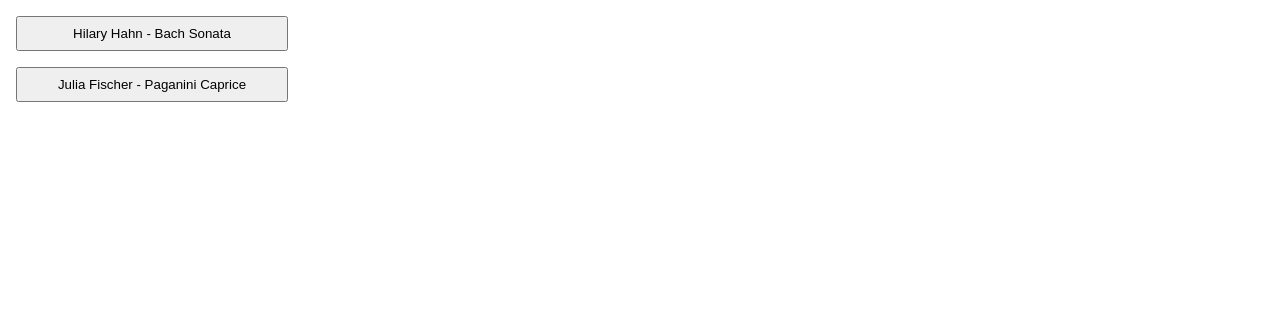
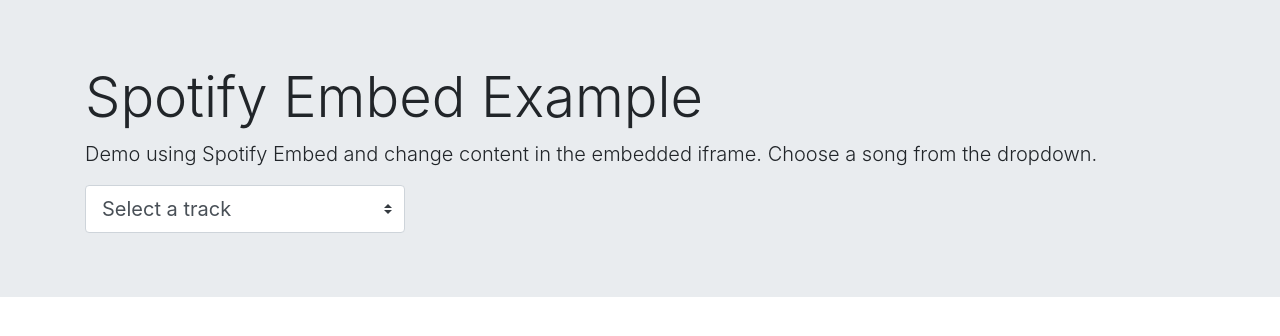
Before and after one commit to median-man/spotify-embed-example, a plain HTML site: page index.html in a window 1280 px wide. Drawn offline with nearby package versions, Linux system fonts and the light colour scheme.

Commit message:
Use bootstrap and select instead of buttons

```diff
--- a/app.js
+++ b/app.js
@@ -2,7 +2,8 @@ window.onload = () => {
   const spotifyEmbed = new SpotifyEmbed({
     parentEl: document.querySelector("#spotify-embed"),
   });
-  const spotifyButtonsContainerEl = document.querySelector("#spotify-buttons");
+  const spotifySelectEl = document.querySelector("#spotify-select");
+
   const spotifyTracks = [
     {
       name: "Hilary Hahn - Bach Sonata",
@@ -14,25 +15,18 @@ window.onload = () => {
     },
   ];
 
-  initButtons();
+  spotifySelectEl.addEventListener("change", (e) => {
+    spotifyEmbed.src(e.target.value);
+  });
 
-  function initButtons() {
-    spotifyButtonsContainerEl.append(
-      ...spotifyTracks.map(createSpotifyTrackButton)
-    );
-    spotifyButtonsContainerEl.addEventListener("click", (e) => {
-      if (e.target.matches("button")) {
-        spotifyEmbed.src(e.target.dataset.src);
-        spotifyEmbed.init();
-      }
+  initSpotifySelectOptions();
+
+  function initSpotifySelectOptions() {
+    spotifyTracks.forEach(({ name, src }) => {
+      const option = document.createElement("option");
+      option.value = src;
+      option.textContent = name;
+      spotifySelectEl.appendChild(option);
     });
   }
-
-  function createSpotifyTrackButton({ name, src }) {
-    const button = document.createElement("button");
-    button.classList.add("spotify-track-btn");
-    button.dataset.src = src;
-    button.textContent = name;
-    return button;
-  }
 };
--- a/index.html
+++ b/index.html
@@ -3,26 +3,32 @@
   <head>
     <meta charset="UTF-8" />
     <meta name="viewport" content="width=device-width, initial-scale=1.0" />
-    <title>Document</title>
-    <style>
-      #spotify-buttons {
-        display: flex;
-        flex-direction: column;
-        max-width: 18rem;
-      }
-      #spotify-buttons button {
-        margin: 0.5rem;
-        padding: 0.5rem;
-      }
+    <title>Spotify Embed Example</title>
+    <link
+      rel="stylesheet"
+      href="https://cdn.jsdelivr.net/npm/bootstrap@4.5.3/dist/css/bootstrap.min.css"
+      integrity="sha384-TX8t27EcRE3e/ihU7zmQxVncDAy5uIKz4rEkgIXeMed4M0jlfIDPvg6uqKI2xXr2"
+      crossorigin="anonymous"
+    />
 
-      #spotify-embed {
-        margin: 0.5rem;
-      }
-    </style>
   </head>
   <body>
-    <div id="spotify-buttons"></div>
-    <div id="spotify-embed"></div>
+    <div class="jumbotron jumbotron-fluid">
+      <div class="container">
+        <h1 class="display-4">Spotify Embed Example</h1>
+        <p class="lead">
+          Demo using Spotify Embed and change content in the embedded
+          iframe. Choose a song from the dropdown.
+        </p>
+        <select id="spotify-select" style="max-width: 20rem;" class="custom-select custom-select-lg">
+          <option selected>Select a track</option>
+
+        </select>
+      </div>
+    </div>
+    <div class="container">
+      <div id="spotify-embed" class="mb-5"></div>
+    </div>
     <script src="./spotify-embed.js"></script>
     <script src="./app.js"></script>
   </body>
```
